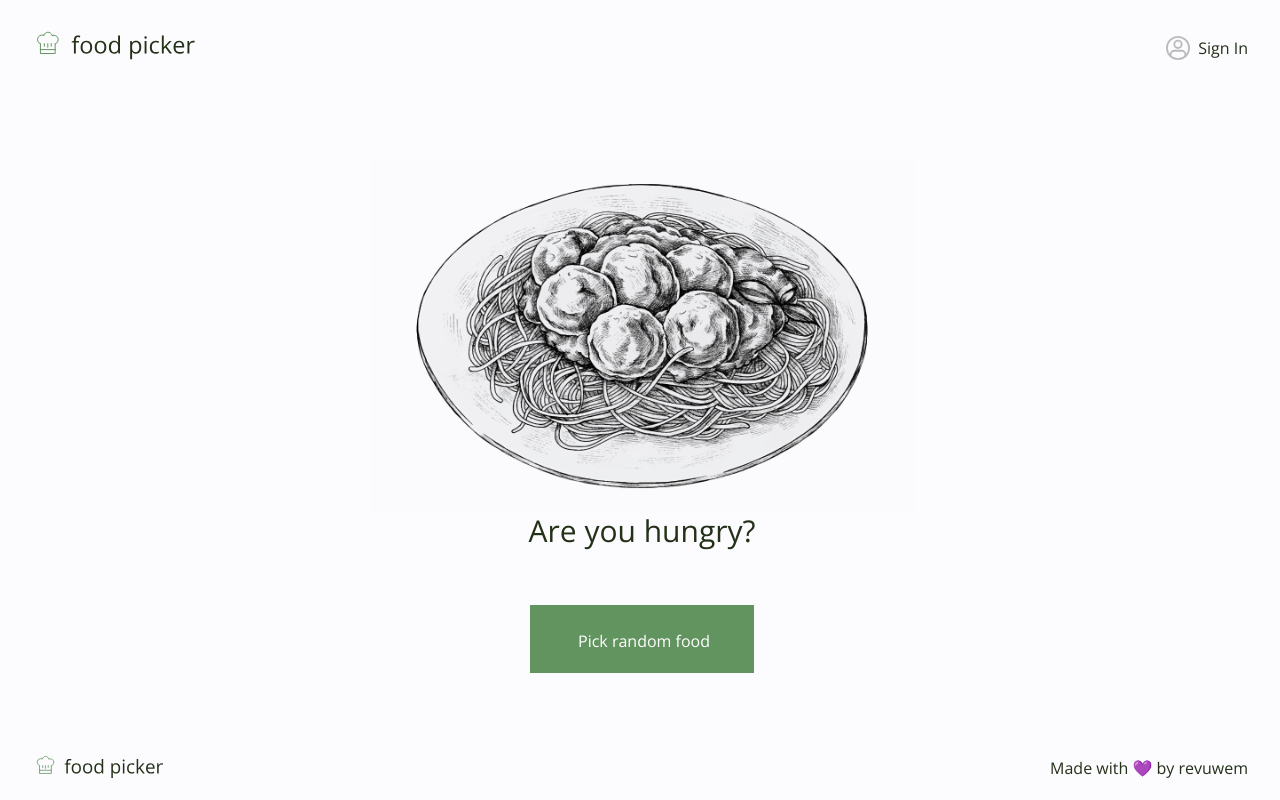
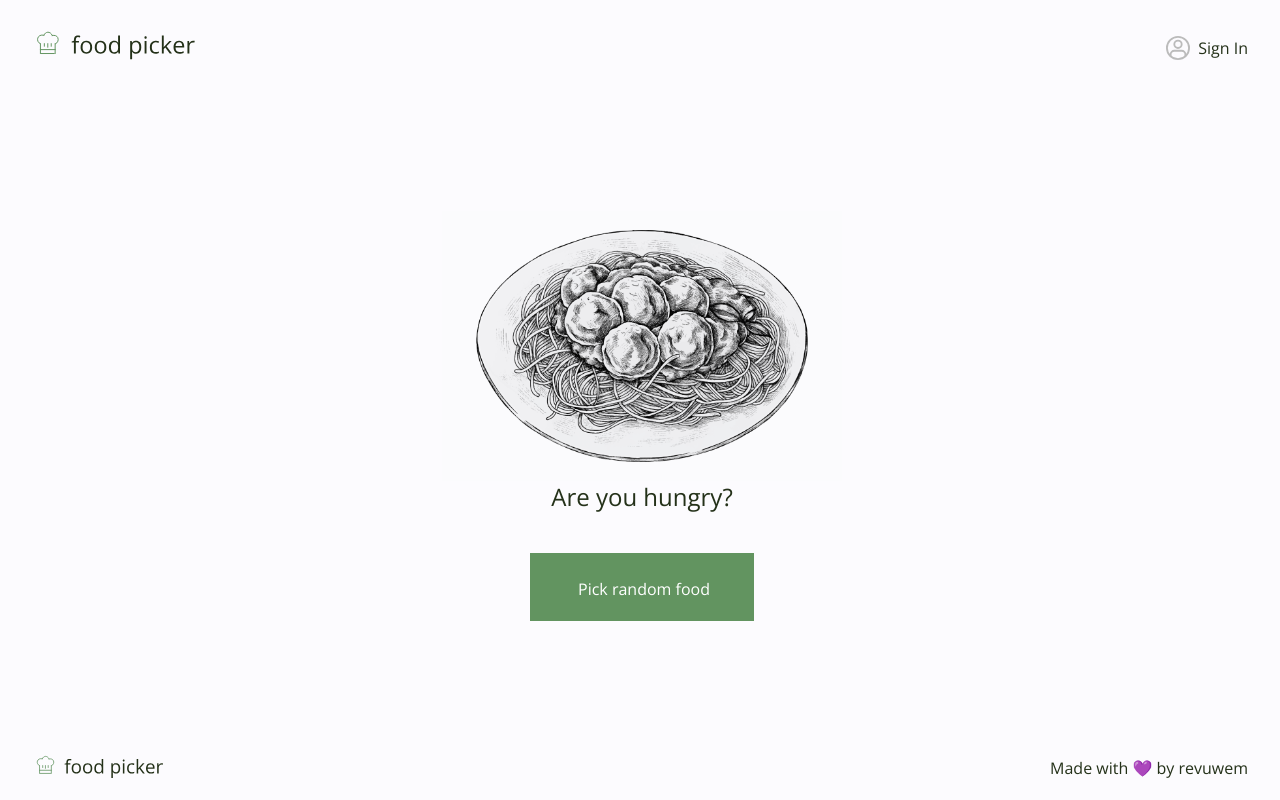
Before and after one commit to revuwem/foodpicker, a Next.js app: page / in a window 1280 px wide. Built offline with nearby package versions, Linux system fonts and the light colour scheme; no server answers.

Commit message:
feat: change Message props

```diff
--- a/components/Message.tsx
+++ b/components/Message.tsx
@@ -2,10 +2,10 @@ import Image from "next/image";
 import pastaImg from "../assets/images/pasta.png";
 
 interface MessageProps {
-  msg: string;
+  children: string;
 }
 
-const Message = ({ msg }: MessageProps) => {
+const Message = ({ children }: MessageProps) => {
   return (
     <div className="w-full max-w-xl flex flex-col items-center">
       <Image
@@ -16,7 +16,9 @@ const Message = ({ msg }: MessageProps) => {
         placeholder="blur"
         className="mb-8"
       />
-      <h3 className="font-normal text-2xl md:text-3xl mb-10 md:mb-14">{msg}</h3>
+      <h3 className="font-normal text-center text-md md:text-2xl mb-8 md:mb-10">
+        {children}
+      </h3>
     </div>
   );
 };
--- a/components/Picker.tsx
+++ b/components/Picker.tsx
@@ -1,24 +1,17 @@
 import Image from "next/image";
 import pastaImg from "../assets/images/pasta.png";
 import Button from "./Button";
+import Message from "./Message";
 
 const Picker = () => {
   return (
     <div className="max-w-xl p-4 flex flex-col items-center">
-      <Image
-        src={pastaImg}
-        width="600px"
-        height="390px"
-        layout="intrinsic"
-        placeholder="blur"
-        className="mb-8"
-      />
-      <h3 className="font-normal text-2xl md:text-3xl mb-10 md:mb-14">
-        Are you hungry?
-      </h3>
-      <Button type="link" href="/random">
-        Pick random food
-      </Button>
+      <>
+        <Message>Are you hungry?</Message>
+        <Button type="link" href="/random">
+          Pick random food
+        </Button>
+      </>
     </div>
   );
 };
--- a/pages/random.tsx
+++ b/pages/random.tsx
@@ -45,7 +45,7 @@ const Random: NextPage = () => {
       <Container>
         <FlexCenter>
           <div className="grid gap-5">
-            <Message msg="Sorry, we don't have any recipes yet" />
+            <Message>Sorry, we don't have any recipes yet</Message>
           </div>
         </FlexCenter>
       </Container>
@@ -57,7 +57,7 @@ const Random: NextPage = () => {
       <Container>
         <FlexCenter>
           <div className="grid gap-5">
-            <Message msg="Looking for something tasty..." />
+            <Message>Looking for something tasty...</Message>
           </div>
         </FlexCenter>
       </Container>
--- a/pages/user/saved.tsx
+++ b/pages/user/saved.tsx
@@ -37,7 +37,7 @@ const Saved: NextPage = () => {
         </h2>
         <FlexCenter>
           <div className="flex flex-col items-center mb-10 md:mb-14">
-            <Message msg="You don't have any recipes yet" />
+            <Message>You don't have any recipes yet</Message>
             <Button type="link" href="/random">
               Pick random recipe
             </Button>
```
